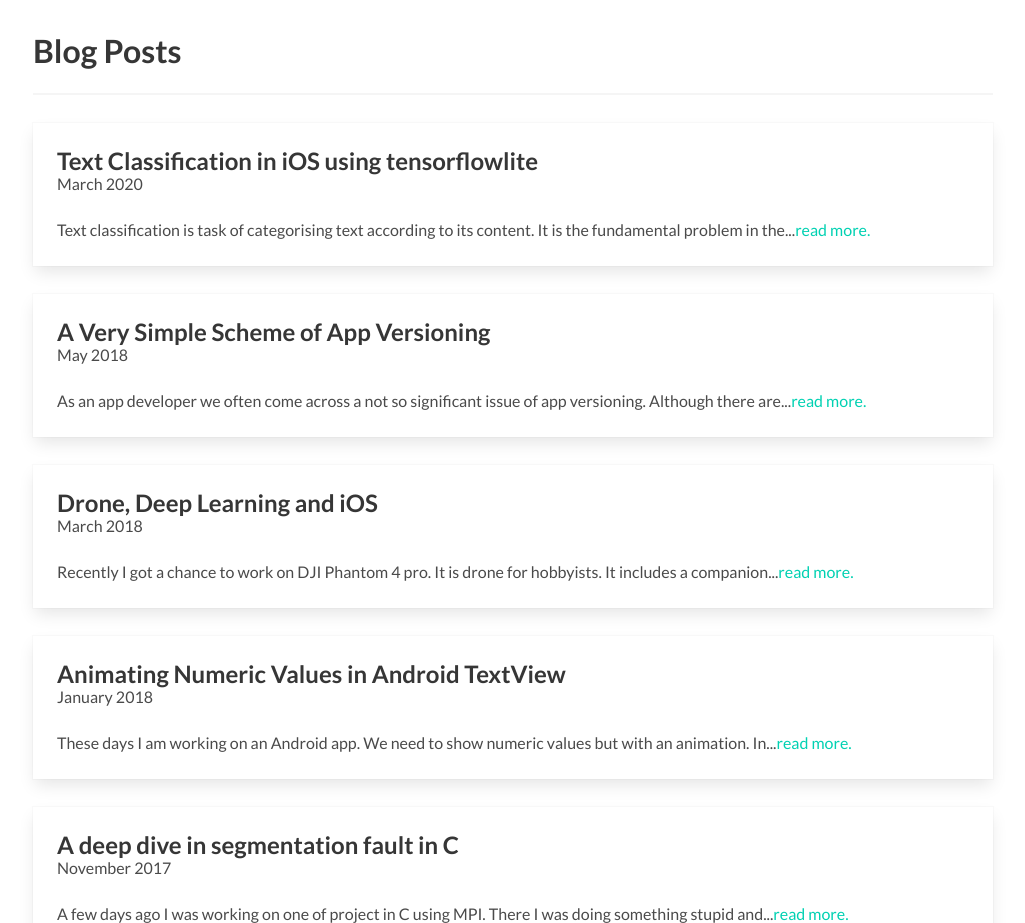
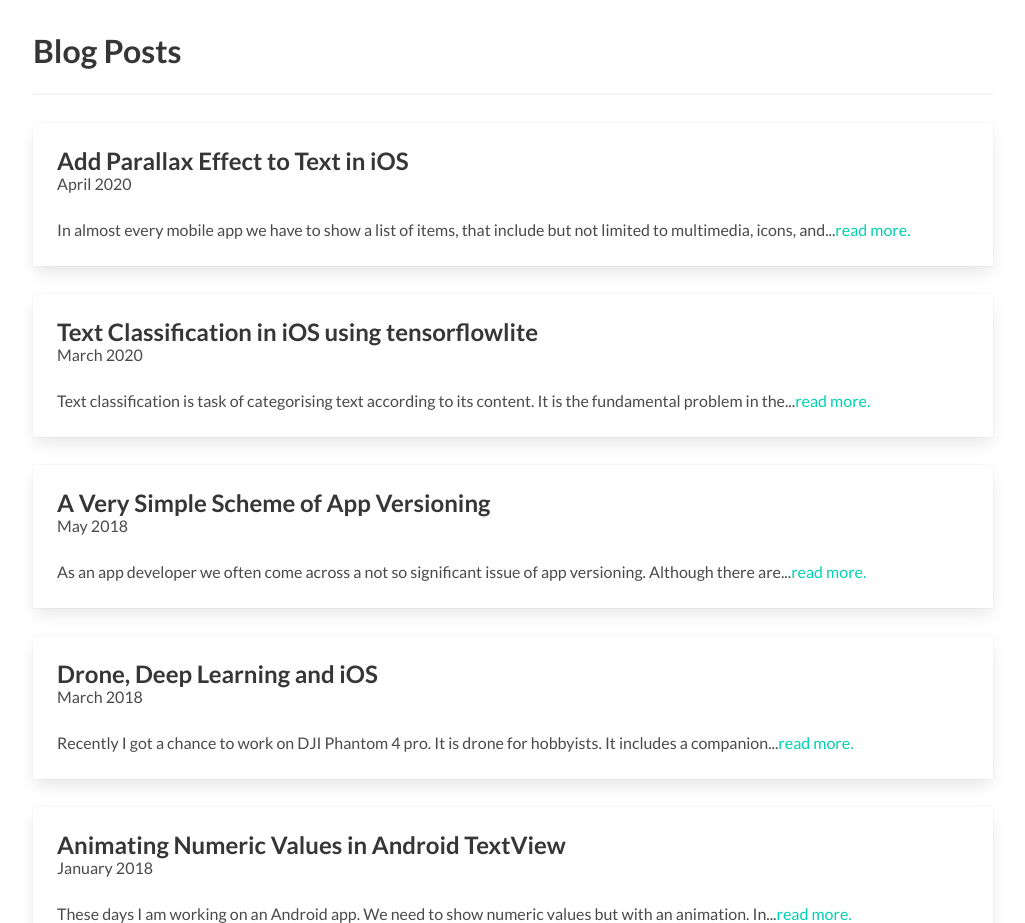
Before and after one commit to khurram18/khurram18.github.io, a plain HTML site: page index.html in a window 1280 px wide. Shown: the part 6120-7043 px from the top of the page, without its empty margins (127-1152 px from the left). Drawn offline with Linux system fonts and the light colour scheme.

Commit message:
Add entry for parallax effect text post

```diff
--- a/index.html
+++ b/index.html
@@ -581,6 +581,26 @@
     <div class="container">
       <h1 class="title">Blog Posts</h1>
       <hr />
+
+      <!-- Parallax Effect Text -->
+      <div class="card card-gap">
+        <div class="card-content">
+          <div class="media">
+            <div class="media-content">
+              <a href="https://bit.ly/39TnaQI" target="_blank">
+                <p class="title is-4">Add Parallax Effect to Text in iOS</p>
+              </a>
+              <p class="subtitle is-6">
+                <time datetime="2020-04">April 2020</time>
+              </p>
+            </div>
+          </div>
+          <div class="content">
+            <p>In almost every mobile app we have to show a list of items, that include but not limited to multimedia, icons, and...<a href="https://bit.ly/39TnaQI" target="_blank">read more.</a> </p>
+          </div>
+        </div>
+      </div>
+
       <!-- Text Classification -->
       <div class="card card-gap">
         <div class="card-content">
@@ -590,7 +610,7 @@
                 <p class="title is-4">Text Classification in iOS using tensorflowlite</p>
               </a>
               <p class="subtitle is-6">
-                <time datetime="2020-03">March  2020</time>
+                <time datetime="2020-03">March 2020</time>
               </p>
             </div>
           </div>
@@ -609,7 +629,7 @@
                 <p class="title is-4">A Very Simple Scheme of App Versioning</p>
               </a>
               <p class="subtitle is-6">
-                <time datetime="2018-05">May  2018</time>
+                <time datetime="2018-05">May 2018</time>
               </p>
             </div>
           </div>
@@ -628,7 +648,7 @@
                 <p class="title is-4">Drone, Deep Learning and iOS</p>
               </a>
               <p class="subtitle is-6">
-                <time datetime="2018-03">March  2018</time>
+                <time datetime="2018-03">March 2018</time>
               </p>
             </div>
           </div>
@@ -647,7 +667,7 @@
                 <p class="title is-4">Animating Numeric Values in Android TextView</p>
               </a>
               <p class="subtitle is-6">
-                <time datetime="2018-01">January  2018</time>
+                <time datetime="2018-01">January 2018</time>
               </p>
             </div>
           </div>
@@ -666,7 +686,7 @@
                 <p class="title is-4">A deep dive in segmentation fault in C</p>
               </a>
               <p class="subtitle is-6">
-                <time datetime="2017-11">November  2017</time>
+                <time datetime="2017-11">November 2017</time>
               </p>
             </div>
           </div>
@@ -685,7 +705,7 @@
                 <p class="title is-4">Scene Text Recognition in iOS 11</p>
               </a>
               <p class="subtitle is-6">
-                <time datetime="2017-09">September  2017</time>
+                <time datetime="2017-09">September 2017</time>
               </p>
             </div>
           </div>
@@ -704,7 +724,7 @@
                 <p class="title is-4">Stepping into C++11</p>
               </a>
               <p class="subtitle is-6">
-                <time datetime="2013-12">December  2013</time>
+                <time datetime="2013-12">December 2013</time>
               </p>
             </div>
           </div>
@@ -723,7 +743,7 @@
                 <p class="title is-4">Reference counted classe in C++</p>
               </a>
               <p class="subtitle is-6">
-                <time datetime="2012-10">October  2012</time>
+                <time datetime="2012-10">October 2012</time>
               </p>
             </div>
           </div>
@@ -742,7 +762,7 @@
                 <p class="title is-4">Smart Pointers in C++</p>
               </a>
               <p class="subtitle is-6">
-                <time datetime="2012-09">September  2012</time>
+                <time datetime="2012-09">September 2012</time>
               </p>
             </div>
           </div>
```
